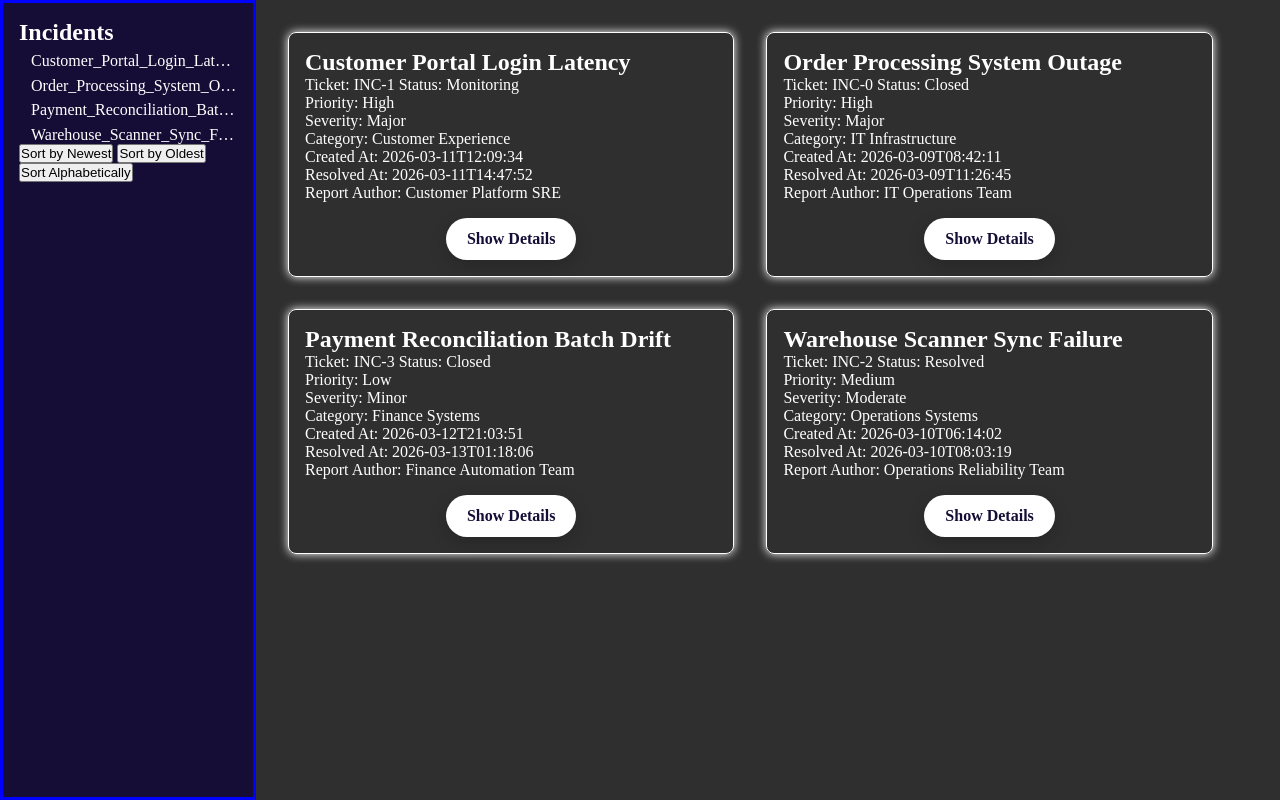
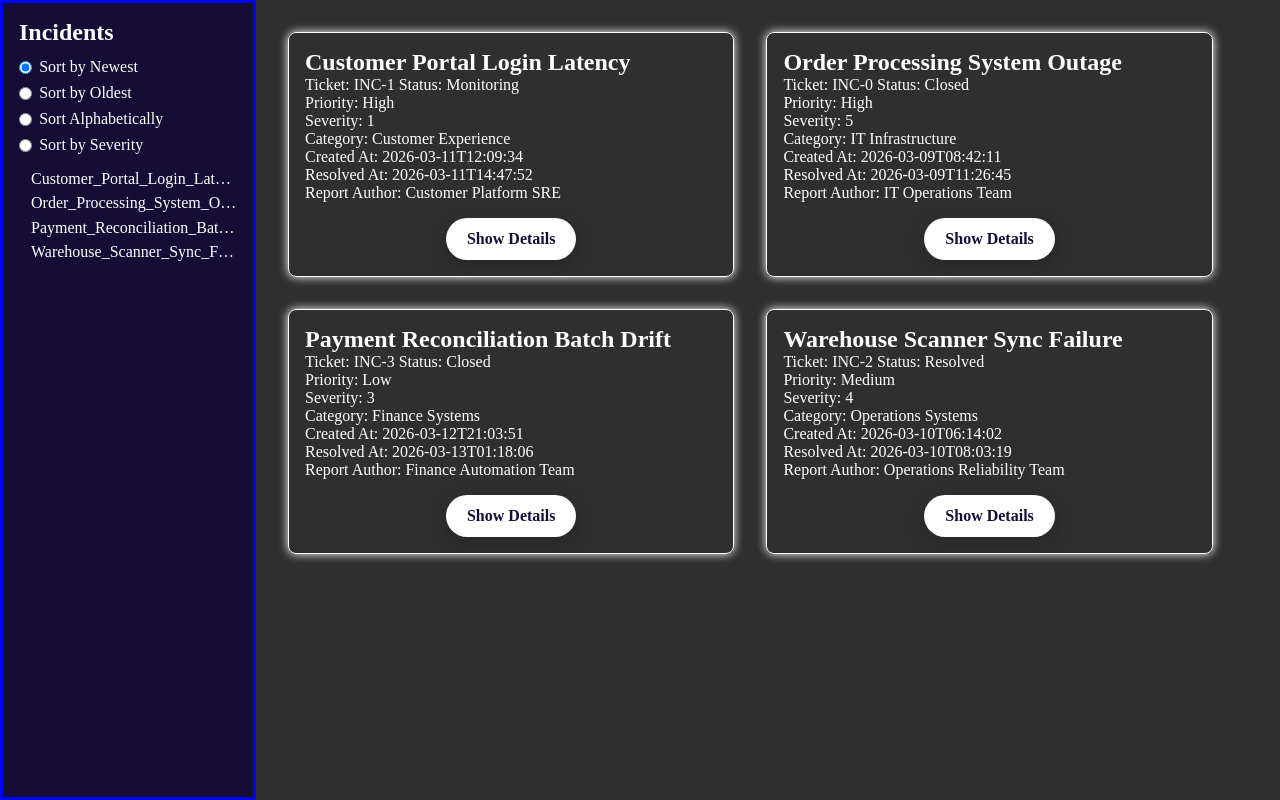
Before and after one commit to AnselmeDupuy/projetStage, a plain HTML site: page src/incidents/test.html in a window 1280 px wide. Drawn offline with Linux system fonts and the light colour scheme.

Commit message:
modif radio button

```diff
--- a/src/JS/index.js
+++ b/src/JS/index.js
@@ -7,6 +7,7 @@ document.addEventListener("DOMContentLoaded", () => {
     const sortNewToOldBtn = document.getElementById("sort-new-to-old-btn");
     const sortOldToNewBtn = document.getElementById("sort-old-to-new-btn");
     const sortAlphabeticallyBtn = document.getElementById("sort-alphabetically-btn");
+    const sortSeverityBtn = document.getElementById("sort-severity-btn");
 
     if (cards.length === 0 || navItems.length === 0) return;
     const cardsContainer = cards[0].parentElement;
@@ -38,6 +39,12 @@ document.addEventListener("DOMContentLoaded", () => {
         return titleA.localeCompare(titleB);
     });
 
+    const sortedNavItemsSeverity = [...navItems].sort((a, b) => {
+        const severityA = Number(a.dataset.severity || 0);
+        const severityB = Number(b.dataset.severity || 0);
+        return severityB - severityA;
+    });
+
     const sortedCardsNewToOld = [...cards].sort((a, b) => {
         const ta = Number(a.dataset.timeTs || 0);
         const tb = Number(b.dataset.timeTs || 0);
@@ -56,6 +63,12 @@ document.addEventListener("DOMContentLoaded", () => {
         return titleA.localeCompare(titleB);
     });
 
+    const sortedCardsSeverity = [...cards].sort((a, b) => {
+        const severityA = Number(a.dataset.severity || 0);
+        const severityB = Number(b.dataset.severity || 0);
+        return severityB - severityA;
+    });
+
     const applyOrder = (orderedCards, orderedNavItems) => {
         orderedCards.forEach((card) => cardsContainer.appendChild(card));
         orderedNavItems.forEach((item) => navContainer.appendChild(item));
@@ -63,14 +76,12 @@ document.addEventListener("DOMContentLoaded", () => {
 
     if (sortNewToOldBtn) {
         sortNewToOldBtn.addEventListener("click", (event) => {
-            event.preventDefault();
             applyOrder(sortedCardsNewToOld, sortedNavItemsNewToOld);
         });
     }
 
     if (sortOldToNewBtn) {
         sortOldToNewBtn.addEventListener("click", (event) => {
-            event.preventDefault();
             applyOrder(sortedCardsOldToNew, sortedNavItemsOldToNew);
 
         });
@@ -78,8 +89,13 @@ document.addEventListener("DOMContentLoaded", () => {
 
     if (sortAlphabeticallyBtn) {
         sortAlphabeticallyBtn.addEventListener("click", (event) => {
-            event.preventDefault();
             applyOrder(sortedCardsAlphabetically, sortedNavItemsAlphabetically);
+        });
+    }
+
+    if (sortSeverityBtn) {
+        sortSeverityBtn.addEventListener("click", (event) => {
+            applyOrder(sortedCardsSeverity, sortedNavItemsSeverity);
         });
     }
 
--- a/src/content/Customer_Portal_Login_Latency.toml
+++ b/src/content/Customer_Portal_Login_Latency.toml
@@ -3,7 +3,7 @@ ticket_id = "INC-1"
 title = "Customer Portal Login Latency"
 status = "Monitoring"
 priority = "High"
-severity = "Major"
+severity = "1"
 category = "Customer Experience"
 created_at = "2026-03-11T12:09:34"
 resolved_at = "2026-03-11T14:47:52"
--- a/src/content/Order_Processing_System_Outage.toml
+++ b/src/content/Order_Processing_System_Outage.toml
@@ -3,7 +3,7 @@ ticket_id = "INC-0"
 title = "Order Processing System Outage"
 status = "Closed"
 priority = "High"
-severity = "Major"
+severity = "5"
 category = "IT Infrastructure"
 created_at = "2026-03-09T08:42:11"
 resolved_at = "2026-03-09T11:26:45"
--- a/src/content/Payment_Reconciliation_Batch_Drift.toml
+++ b/src/content/Payment_Reconciliation_Batch_Drift.toml
@@ -3,7 +3,7 @@ ticket_id = "INC-3"
 title = "Payment Reconciliation Batch Drift"
 status = "Closed"
 priority = "Low"
-severity = "Minor"
+severity = "3"
 category = "Finance Systems"
 created_at = "2026-03-12T21:03:51"
 resolved_at = "2026-03-13T01:18:06"
--- a/src/content/Warehouse_Scanner_Sync_Failure.toml
+++ b/src/content/Warehouse_Scanner_Sync_Failure.toml
@@ -3,7 +3,7 @@ ticket_id = "INC-2"
 title = "Warehouse Scanner Sync Failure"
 status = "Resolved"
 priority = "Medium"
-severity = "Moderate"
+severity = "4"
 category = "Operations Systems"
 created_at = "2026-03-10T06:14:02"
 resolved_at = "2026-03-10T08:03:19"
--- a/src/incidents/style.css
+++ b/src/incidents/style.css
@@ -263,6 +263,29 @@
     }
 }
 
+.search-container {
+    display: flex;
+    flex-direction: column;
+    align-items: flex-start;
+    gap: 0.5rem;
+    margin: 0.75rem 0 1rem;
+}
+
+.search-container input[type="radio"] {
+    margin: 0;
+}
+
+.search-container .sort-option {
+    display: flex;
+    align-items: center;
+    gap: 0.45rem;
+}
+
+.search-container .sort-option label {
+    color: white;
+    cursor: pointer;
+}
+
 .toggle-details-btn {
     display: block;
     width: fit-content;
--- a/src/incidents/test.html
+++ b/src/incidents/test.html
@@ -12,6 +12,32 @@
   <h1>
    Incidents
   </h1>
+  <div class="search-container">
+   <div class="sort-option">
+    <input checked="checked" id="sort-new-to-old-btn" name="sort" type="radio" value="sort-new-to-old-btn"/>
+    <label for="sort-new-to-old-btn">
+     Sort by Newest
+    </label>
+   </div>
+   <div class="sort-option">
+    <input id="sort-old-to-new-btn" name="sort" type="radio" value="sort-old-to-new-btn"/>
+    <label for="sort-old-to-new-btn">
+     Sort by Oldest
+    </label>
+   </div>
+   <div class="sort-option">
+    <input id="sort-alphabetically-btn" name="sort" type="radio" value="sort-alphabetically-btn"/>
+    <label for="sort-alphabetically-btn">
+     Sort Alphabetically
+    </label>
+   </div>
+   <div class="sort-option">
+    <input id="sort-severity-btn" name="sort" type="radio" value="sort-severity-btn"/>
+    <label for="sort-severity-btn">
+     Sort by Severity
+    </label>
+   </div>
+  </div>
   <ul>
    <li class="nav-item" data-time="2026-03-11T12:09:34" data-time-ts="1773227374">
     <a href="#incident-Customer_Portal_Login_Latency">
@@ -34,15 +60,6 @@
     </a>
    </li>
   </ul>
-  <button id="sort-new-to-old-btn">
-   Sort by Newest
-  </button>
-  <button id="sort-old-to-new-btn">
-   Sort by Oldest
-  </button>
-  <button id="sort-alphabetically-btn">
-   Sort Alphabetically
-  </button>
  </nav>
  <body>
   <div class="modal" id="modal">
@@ -67,8 +84,8 @@
     <p class="report-priority">
      Priority: High
     </p>
-    <p class="report-severity">
-     Severity: Major
+    <p class="report-severity" data-severity="1">
+     Severity: 1
     </p>
     <p class="report-category">
      Category: Customer Experience
@@ -106,7 +123,7 @@
      Priority: High
     </p>
     <p class="report-severity">
-     Severity: Major
+     Severity: 1
     </p>
     <p class="report-category">
      Category: Customer Experience
@@ -329,8 +346,8 @@
     <p class="report-priority">
      Priority: High
     </p>
-    <p class="report-severity">
-     Severity: Major
+    <p class="report-severity" data-severity="5">
+     Severity: 5
     </p>
     <p class="report-category">
      Category: IT Infrastructure
@@ -368,7 +385,7 @@
      Priority: High
     </p>
     <p class="report-severity">
-     Severity: Major
+     Severity: 5
     </p>
     <p class="report-category">
      Category: IT Infrastructure
@@ -591,8 +608,8 @@
     <p class="report-priority">
      Priority: Low
     </p>
-    <p class="report-severity">
-     Severity: Minor
+    <p class="report-severity" data-severity="3">
+     Severity: 3
     </p>
     <p class="report-category">
      Category: Finance Systems
@@ -630,7 +647,7 @@
      Priority: Low
     </p>
     <p class="report-severity">
-     Severity: Minor
+     Severity: 3
     </p>
     <p class="report-category">
      Category: Finance Systems
@@ -853,8 +870,8 @@
     <p class="report-priority">
      Priority: Medium
     </p>
-    <p class="report-severity">
-     Severity: Moderate
+    <p class="report-severity" data-severity="4">
+     Severity: 4
     </p>
     <p class="report-category">
      Category: Operations Systems
@@ -892,7 +909,7 @@
      Priority: Medium
     </p>
     <p class="report-severity">
-     Severity: Moderate
+     Severity: 4
     </p>
     <p class="report-category">
      Category: Operations Systems
```
Also changed, not shown: src/templates/index.html (+3 -0 lines), 1 other file.
